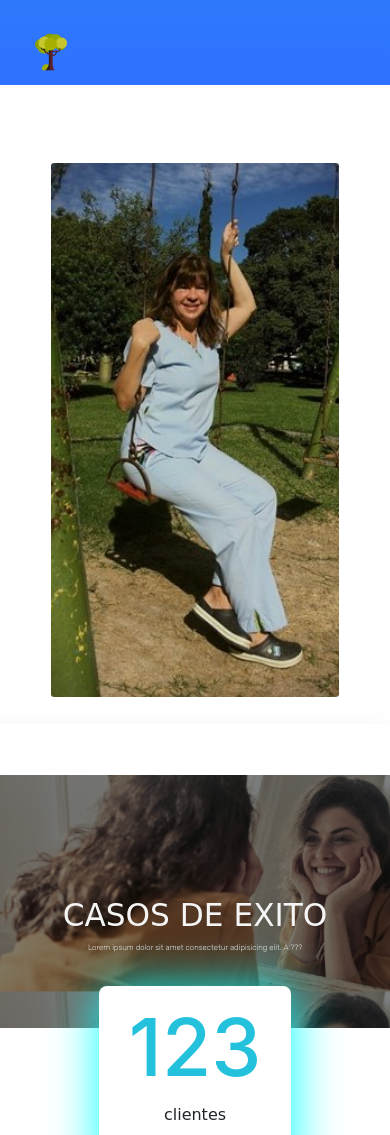
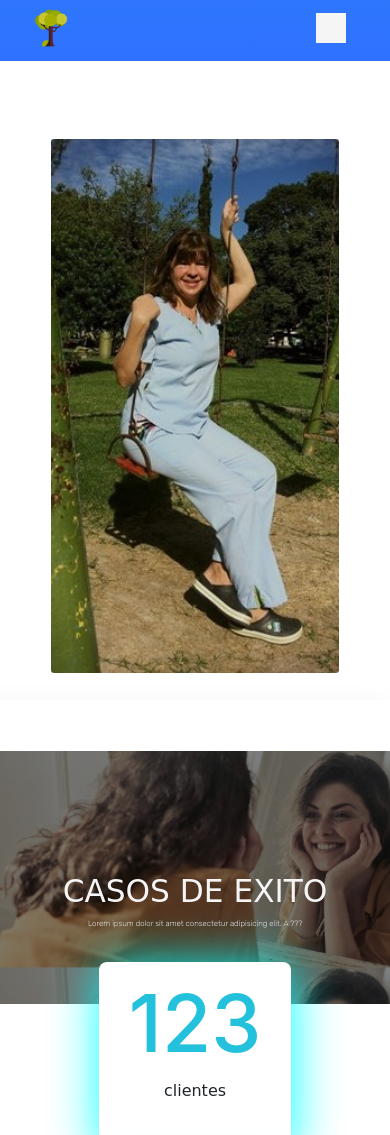
Before and after one commit to colkev/drajosefina, a plain HTML site: page docs/index.html in a window 390 px wide. Shown: the part 865-2000 px from the top of the page. Drawn offline with nearby package versions, Linux system fonts and the light colour scheme; a script that the page names is missing; a web font is replaced by a local one.

Commit message:
Se modifico descripción SOBRE MI de la pag principal

```diff
--- a/docs/css/style.css
+++ b/docs/css/style.css
@@ -22,6 +22,10 @@ section{
 header a{
     font-family:var(--Sniglet-font);
     color: whitesmoke;
+}
+.navbar .navbar-toggler .navbar-toggler-icon{
+    color:whitesmoke;
+    background-color: whitesmoke;
 }
 
 header{
--- a/docs/index.html
+++ b/docs/index.html
@@ -18,7 +18,7 @@
                     <h6>titulo en h6</h6>
                     <h1>titulo en h1</h1>
                     <p>Lorem ipsum dolor sit amet consectetur adipisicing elit.
-                        Sed reprehenderit omnis ipsam nam, dolorum ab corporis dignissimos consequatur ea soluta,
+                        Sed reprehenderit ipsam nam, dolorum ab corporis dignissimos consequatur ea soluta,
                         quasi eligendi delectus? Veritatis, quo aliquid nostrum cupiditate quam minus.
                     </p>
                     <button class="btn btn-light px-5 py-2">Saber más</button>
@@ -29,13 +29,13 @@
             </div>
         </div>
         <!-------------------------------------- NAV BAR ------------------------------>
-        <div class="container-fluid p-0">
-            <div class="container-fluid ">
+        <div class="container-fluid">
+
                 <nav class="navbar navbar-expand-lg container">
                     <a class="navbar-brand" href="index.html"><img src="img/logo.png" width= 40px height=40px alt="logo"></a>
                     <button class="navbar-toggler" type="button" data-toggle="collapse" data-target="#navbarSupportedContent" aria-controls="navbarSupportedContent" aria-expanded="false" aria-label="Toggle navigation">
-                      <span class="navbar-toggler-icon"></span>
-                    </button>
+                        <span class="navbar-toggler-icon"></span>
+                      </button>
 
                     <div class="collapse navbar-collapse" id="navbarSupportedContent">
                       <ul class="navbar-nav ml-auto">
@@ -77,52 +77,10 @@
                         <button class="btn btn-outline-success my-2 my-sm-0" type="submit">Search</button> -->
                       </form>
                     </div>
-                  </nav>
-                </div>
-            <!-- <nav class="navbar navbar-expand-lg ">
-                <a class="navbar-brand" href="index.html"><img src ="../img/logo.png" width="40" height="40"></a>
-                <button class="navbar-toggler" type="button" data-toggle="collapse" data-target="#navbarNav" aria-controls="navbarNav" aria-expanded="false" aria-label="Toggle navigation">
-                  <span class="navbar-toggler-icon"></span>
-                </button>
-                <div class="collapse navbar-collapse " id="navbarNav">
-                <div class="mr-auto"></div>
-                  <ul class="navbar-nav">
-                    <li class="nav-item active">
-                      <a class="nav-link" href="#">Inicio<span class="sr-only">(current)</span></a>
-                    </li>
-                    <li class="nav-item dropdown">
-                        <div class="dropdown">
-                              <a  class="nav-link" href="#">Sobre mi</a>
-                                <div class="dropdown-content">
-                                    <a href="#">Mi historia</a>
-                                    <a href="#">Sobre mí</a>
-                                    <a href="#">Mi objetivo</a>
-                                </div>
-                              </a>
-                        </div>
-                    </li>
-                    <li class="nav-item">
-                      <a class="nav-link" href="#">Dermatología Estética</a>
-                    </li>
-                    <li class="nav-item">
-                        <a class="nav-link" href="#">Dermatología Clínica</a>
-                    </li>
-                    <li class="nav-item dropdown">
-                        <div class="dropdown">
-                            <a href="#" class="nav-link">Consulta</a>
-                            <div class="dropdown-content">
-                                <a href="#">Presencial</a>
-                                <a href="#">Video llamada</a>
-                            </div>
-                        </div>
-                    </li>
-                    <li class="nav-item">
-                        <a class="nav-link" href="#">Contacto</a>
-                    </li>
-                  </ul>
-                </div>
-              </nav>
-        </div> -->
+                </nav>
+
+
+        </div>
     </header>
 
     <main>
@@ -138,12 +96,12 @@
                         <div class="panel text-left">
                             <h1>Dra Josefina Dominguez</h1>
                             <p class="pt-4">Lorem ipsum dolor sit amet consectetur adipisicing elit.
-                                Sed reprehenderit omnis ipsam nam, dolorum ab corporis dignissimos consequatur ea soluta,
+                                Sed reprehenderit omnis <a href="whoIam.html">mi historia</a>, dolorum ab corporis dignissimos consequatur ea soluta,
                                 quasi eligendi delectus? Veritatis, quo aliquid nostrum cupiditate quam minus.
                             </p>
                             <p>Lorem ipsum dolor sit amet consectetur adipisicing elit.
-                                Sed reprehenderit omnis ipsam nam, dolorum ab corporis dignissimos consequatur ea soluta,
-                                quasi eligendi delectus? Veritatis, quo aliquid nostrum cupiditate quam minus.
+                                Sed reprehenderit omnis ipsam nam, <a href="whoIam.html">mi trayectoria</a> corporis dignissimos consequatur ea soluta,
+                                quasi eligendi<a href="whoIam.html">mi objetivo</a> Veritatis, quo aliquid nostrum cupiditate quam minus Lorem ipsum dolor sit amet consectetur adipisicing elit.
                                 <a href="whoIam.html">Ver más</a>
                             </p>
 
```
